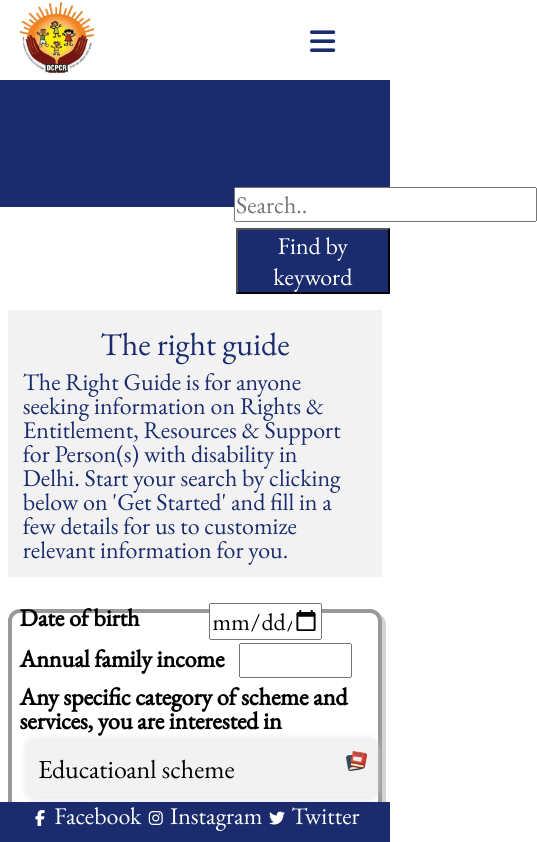
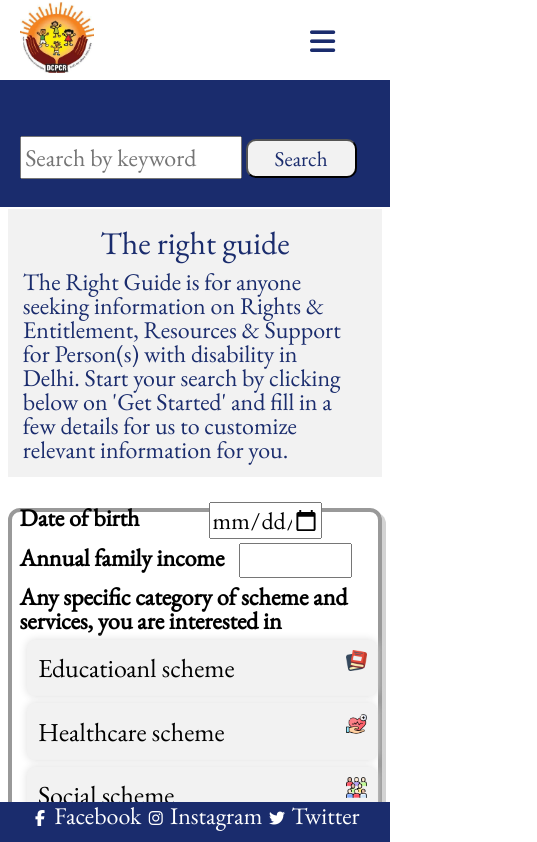
Before and after one commit to pratikk94/disabiityWebsite, a React (Create React App) app: page / in a window 390 px wide. Shown: the top 842 px of the page, 537 px wide, since content can reach past the window. Built offline with nearby package versions, Linux system fonts and the light colour scheme.

Commit message:
Latest changes

```diff
--- a/src/Pages/Home.jsx
+++ b/src/Pages/Home.jsx
@@ -1,10 +1,10 @@
 import React, { useState } from "react";
-import Footer from "../components/footer";
 import Scheme from "../components/scheme";
 import Strip from "../components/strip";
 import { regular } from "../Responsive/constants";
 import FindAService from "./FindAService";
-import "./Home.css";
+import "./Home.modules.css";
+
 function Home() {
   const [json, SetJson] = useState([]);
   const [showFindAService, setFindAService] = useState(true);
@@ -43,25 +43,35 @@ function Home() {
   return (
     <div style={{ height: "100%", marginBottom: "10vh" }}>
       <Strip />
-      <form onSubmit={OnSubmit} style={{ marginTop: "-5%", marginLeft: "60%" }}>
+      <div className="SearchBar">
+        <form onSubmit={OnSubmit}>
           <input
             type="text"
-          placeholder="Search.."
             name="search"
-          style={{ fontSize: regular.fontSizeText, marginBottom: "4%" }}
+            className="searchBox"
+            placeholder="Search by keyword "
+            style={{
+              fontSize: regular.fontSizeText,
+              marginBottom: "4%",
+              padding: "1%",
+            }}
           />
           <button
             type="submit"
+            className="submitButon"
             style={{
               marginLeft: "1%",
-            background: "#1A2C6D",
-            color: "#FFF",
-            fontSize: regular.fontSizeText,
+              background: "#f2f2f2",
+              color: "#1A2C6D",
+              padding: "1%",
+              borderRadius: "10px",
+              fontSize: "2.5vh",
             }}
           >
-          Find by keyword
+            Search
           </button>
         </form>
+      </div>
       <center>
         <div className="Home">
           <p
@@ -83,7 +93,6 @@ function Home() {
               padding: "2%",
               textAlign: "left",
               marginRight: "4%",
-              background: "transparent",
             }}
           >
             The Right Guide is for anyone seeking information on Rights &
--- a/src/components/heading.jsx
+++ b/src/Pages/Home.modules.css
@@ -1,26 +1,41 @@
-import { regular } from "../Responsive/constants";
+.Home {
+  display: flex;
+  width: 60%;
+  height: 100%;
+  background-color: #f2f2f2;
+  margin-top: 4%;
+  float: bottom;
+  position: relative;
+  flex-direction: column;
+}
 
-export default function Heading({ title }) {
-  return (
-    <div
-      style={{
-        backgroundColor: "#F2F2F2",
-        marginTop: "-8vh",
-        width: "75%",
-        height: "12vh",
-        float: "bottom",
-        position: "relative",
-      }}
-    >
-      <p
-        style={{
-          fontSize: regular.fontSizeHeader,
-          color: "#1A2C6D",
-          paddingTop: "4vh",
-        }}
-      >
-        {title}
-      </p>
-    </div>
-  );
+.SearchBar {
+  margin-top: -5%;
+  margin-left: 60%;
 }
+
+@media screen and (max-width: 960px) {
+  .Home {
+    display: flex;
+    width: 96%;
+    margin-left: 2%;
+    margin-right: 2%;
+    padding: 2%;
+    flex-direction: column;
+  }
+  p {
+    display: 100%;
+  }
+  .SearchBar {
+    margin-top: -18%;
+    margin-left: 5%;
+    align-items: center;
+  }
+  .searchBox {
+    width: 60%;
+  }
+  .submitButon {
+    font-size: 16px;
+    width: 30%;
+  }
+}
```
Lines whose indentation alone changed are shown as unchanged.
